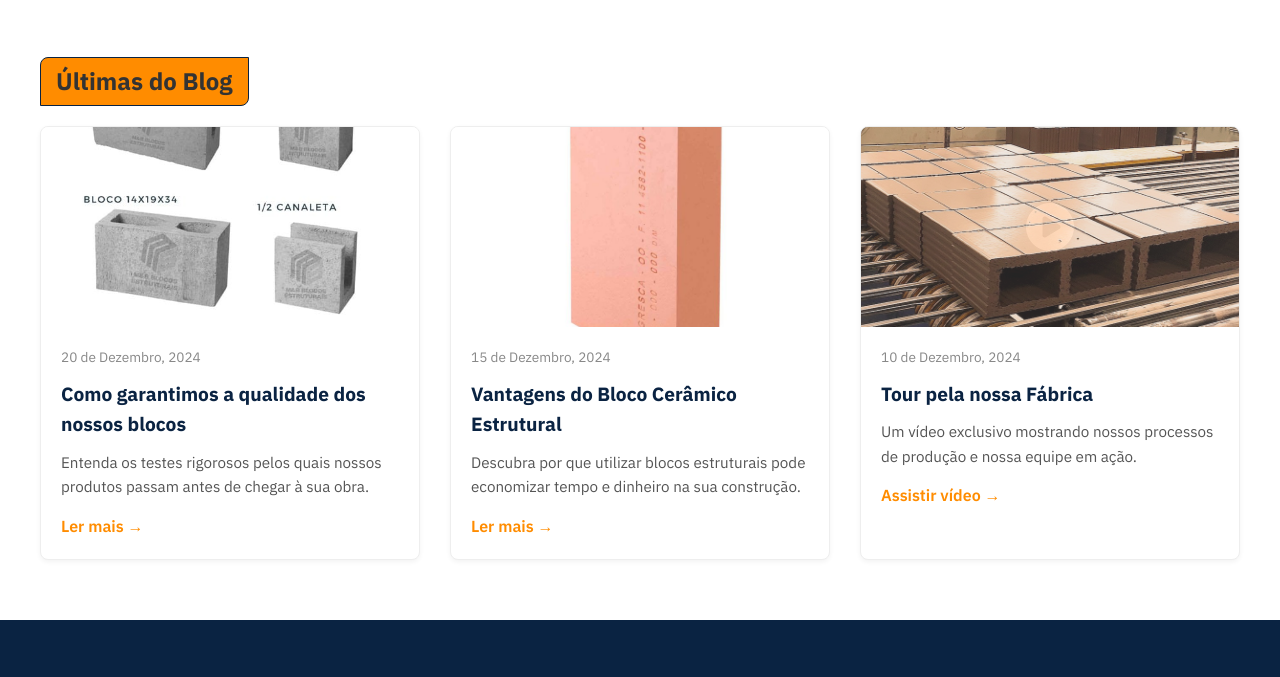
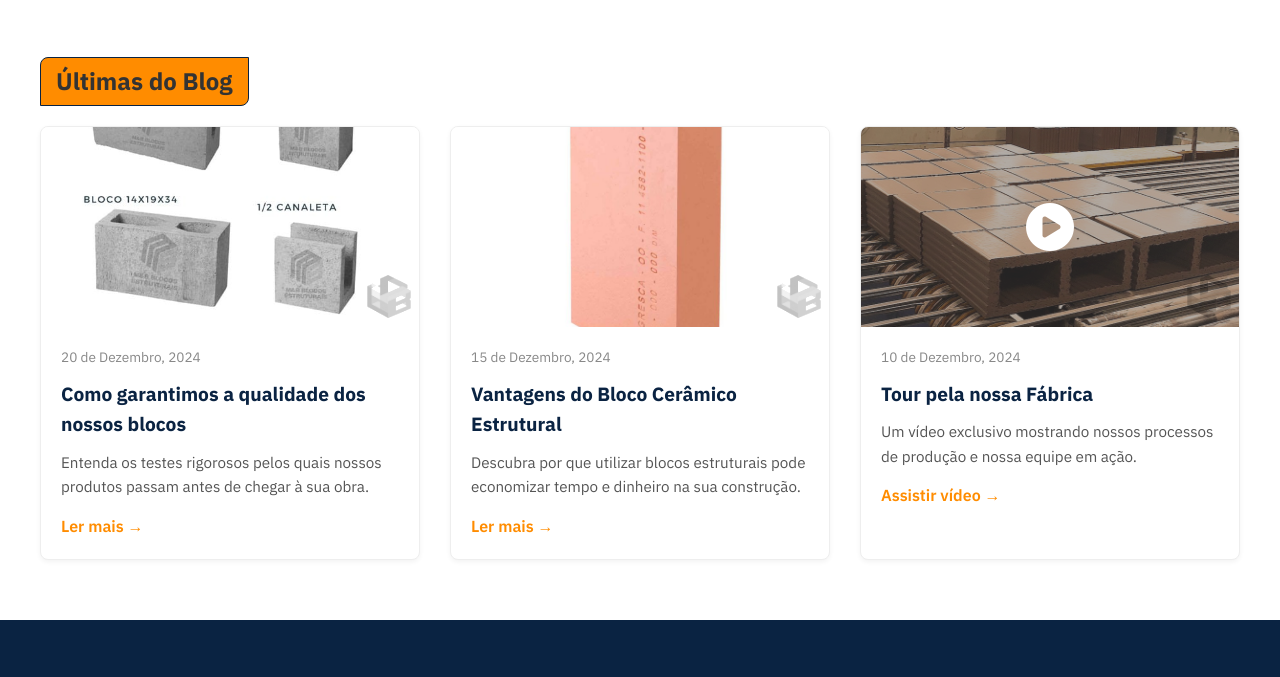
Before and after one commit to mariguecarlos-droid/bblocos.com, a plain HTML site: page blog.html in a window 1280 px wide. Shown: the part 812-1489 px from the top of the page. Drawn offline with Linux system fonts and the light colour scheme.

Commit message:
marca dagua

```diff
--- a/css/style.css
+++ b/css/style.css
@@ -883,3 +883,33 @@ header {
 .blog-card:hover .video-overlay {
     background: rgba(0,0,0,0.1);
 }
+
+/* --- WATERMARK / RELEVO EFFECT --- */
+/* Adiciona a marca d'água (logo) em todas as imagens de produtos e blog */
+.product-img, .blog-img {
+    position: relative;
+    z-index: 1; /* Garante contexto de empilhamento */
+}
+
+.product-img::after, .blog-img::after {
+    content: "";
+    position: absolute;
+    bottom: 8px;
+    right: 8px;
+    width: 45px;
+    height: 45px;
+    background-image: url('../img/logonovo.jpeg');
+    background-size: contain;
+    background-repeat: no-repeat;
+    background-position: center;
+    opacity: 0.3; /* Transparência para efeito de marca d'água sutil */
+    mix-blend-mode: multiply; /* Remove o fundo branco do JPEG se o fundo for claro */
+    pointer-events: none; /* Permite clicar através da marca d'água */
+    filter: grayscale(100%) contrast(150%); /* Efeito de relevo/monocromático */
+    z-index: 2;
+}
+
+/* Ajuste específico para garantir que o overlay de vídeo fique acima da marca d'água se necessário */
+.video-overlay {
+    z-index: 3;
+}
```
